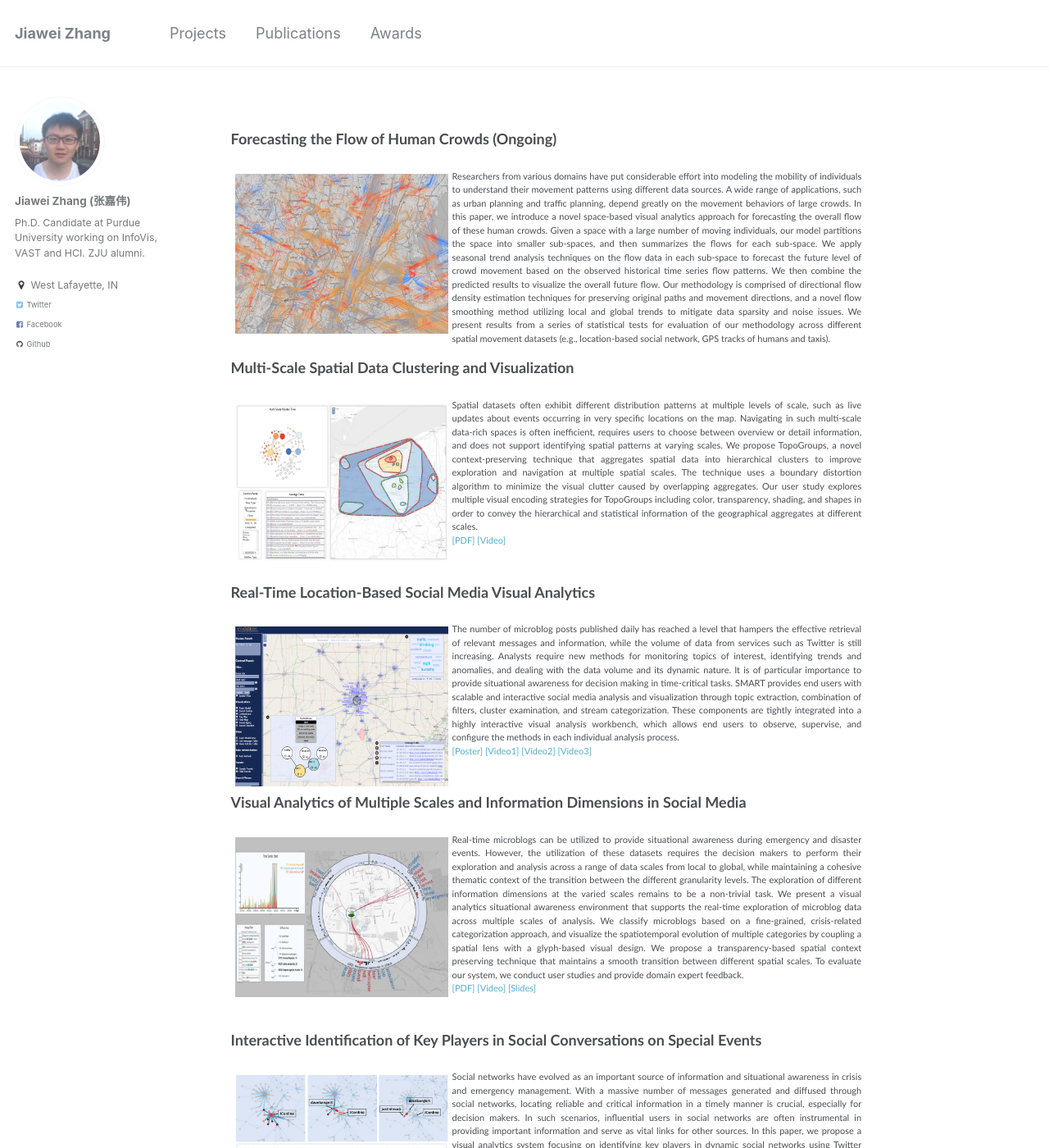
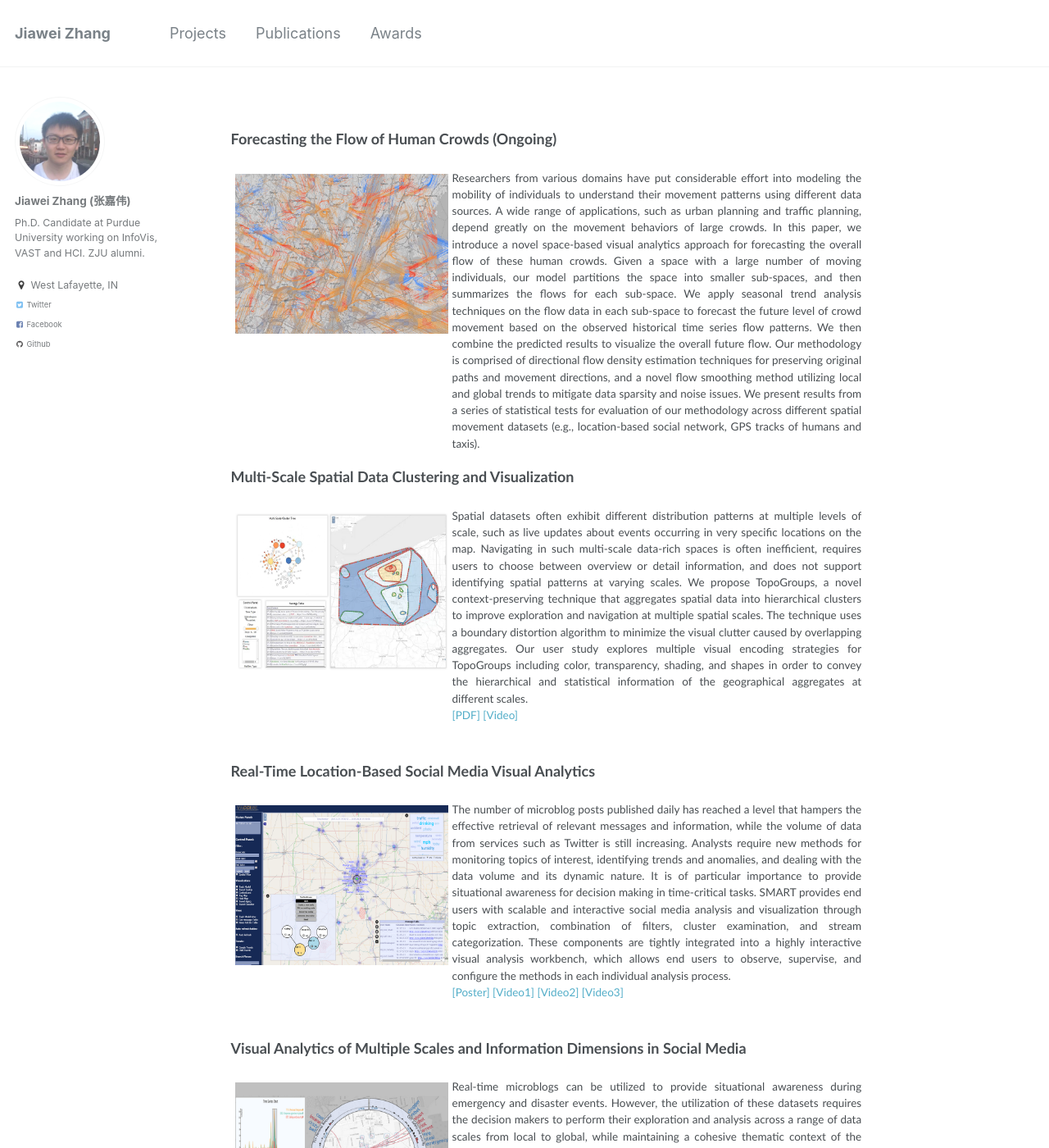
Before and after one commit to rivulet-zhang/rivulet-zhang.github.io, a Jekyll site: the page built from _pages/projects.md, in a window 1280 px wide and 1400 px high. Shown: the whole window at 82% size. Built offline with Jekyll 4.4.1, drawn with Linux system fonts in a browser that asks for light colours.

Commit message:
initial commit

```diff
--- a/_sass/_page.scss
+++ b/_sass/_page.scss
@@ -60,7 +60,7 @@
   }
 
   p.dsp {
-    font-size: 11px;
+    font-size: $type-size-5;
     text-align: justify;
   }
 
```
